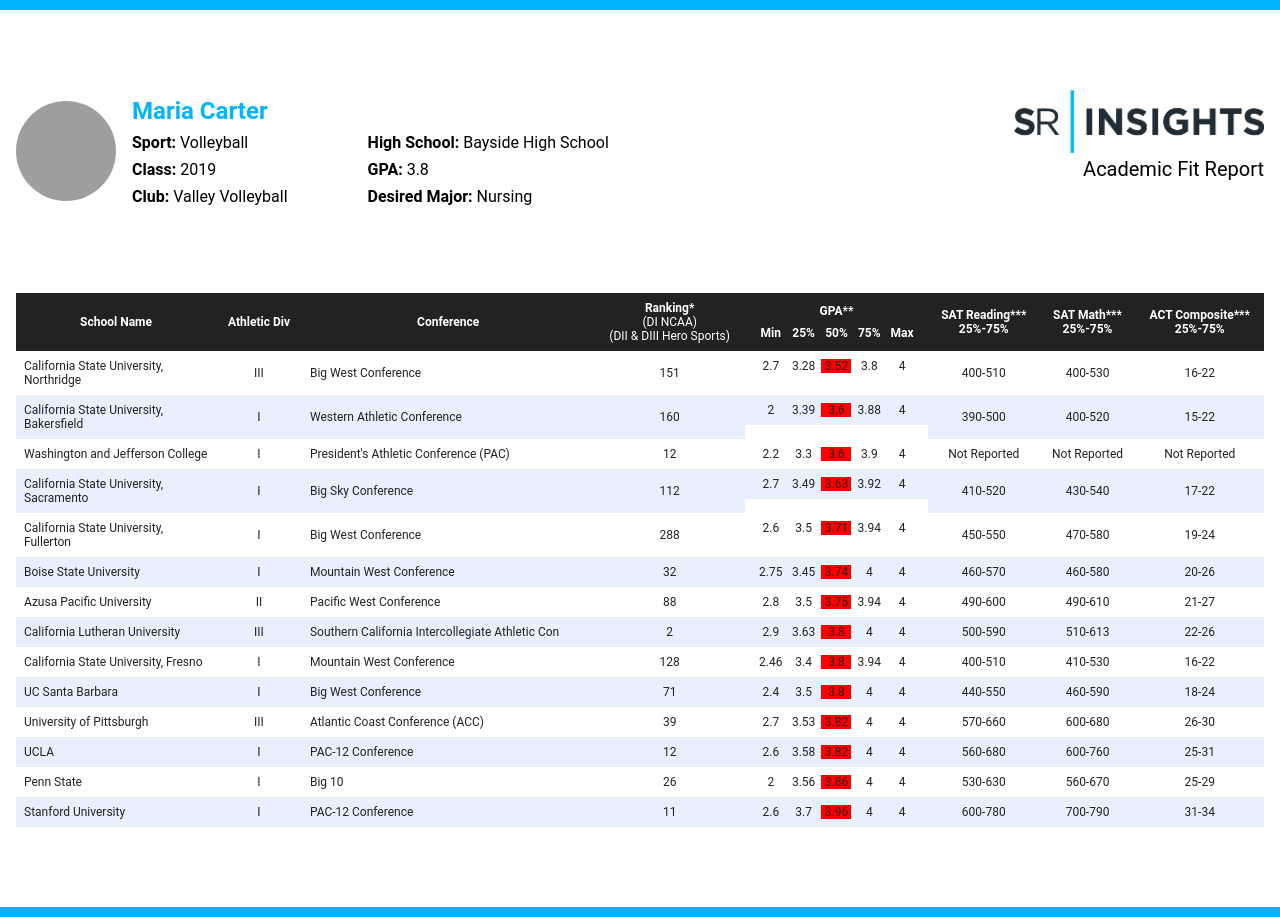
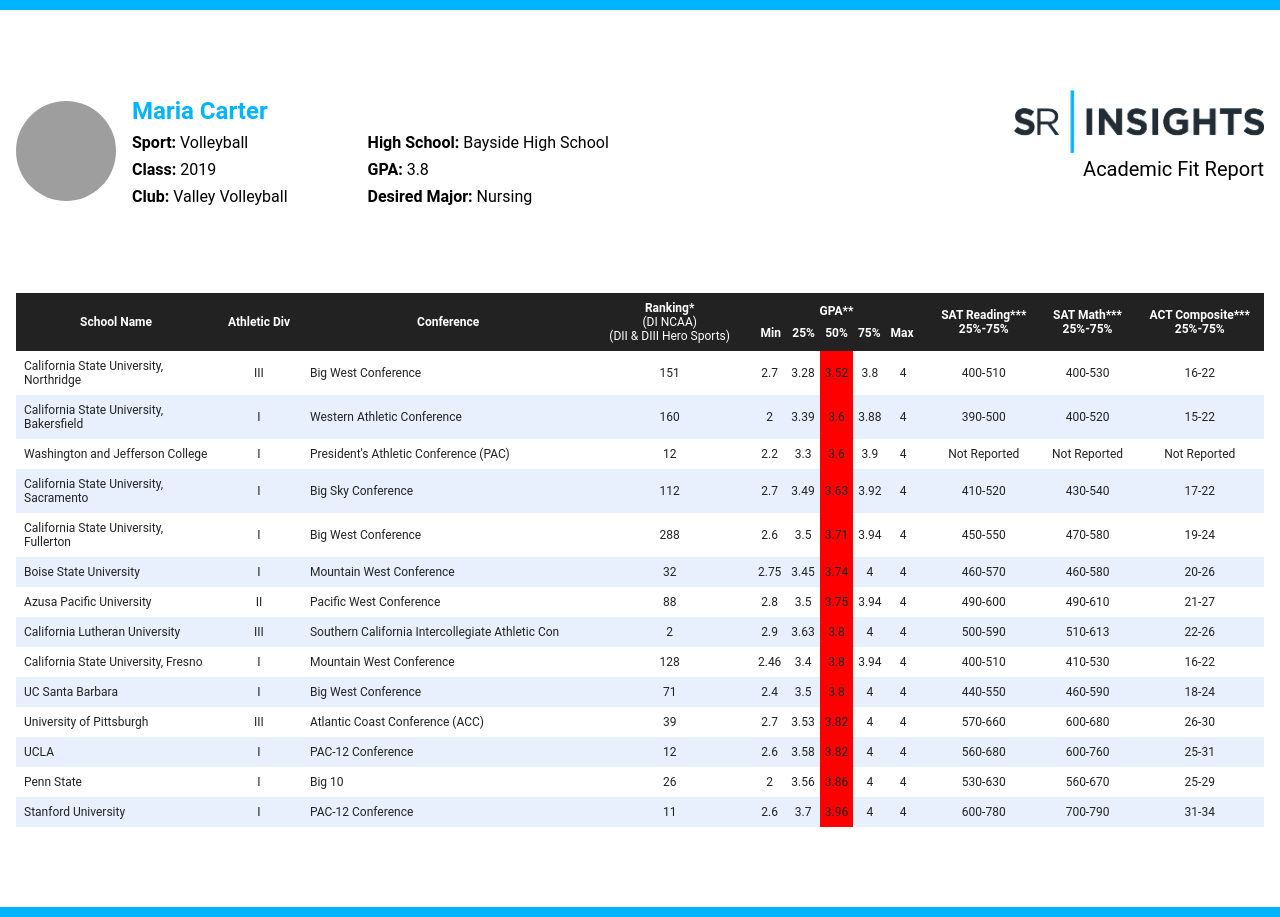
Before and after one commit to mezawebdev/sportsrecruits-code-challenge, a Vue app: page / in a window 1280 px wide. Built offline with nearby package versions, Linux system fonts and the light colour scheme; grey boxes are pictures that could not be loaded.

Commit message:
introduce static types + reorganize components

```diff
--- a/src/App.vue
+++ b/src/App.vue
@@ -1,14 +1,15 @@
 <script setup lang="ts">
-import AcademicFitReport from "@/components/AcademicFitReport.vue";
+import AcademicFitReport from "@/components/templates/AcademicFitReport.vue";
 import { data } from "./assets/data.json";
+import type { Athlete } from "@/interfaces";
+
+const athleteData = data[0] as Athlete;
 </script>
 
 <template>
   <main>
-    <AcademicFitReport :athlete="data[0]" />
+    <AcademicFitReport :athlete="athleteData" />
   </main>
 </template>
 
-<style scoped>
-
-</style>
+<style scoped></style>
--- /dev/null
+++ b/src/components/atoms/DataRow.vue
@@ -0,0 +1 @@
+<template></template>
--- a/src/components/ReportTable.vue
+++ b/src/components/molecules/ReportTable.vue
@@ -1,5 +1,7 @@
 <script setup lang="ts">
-defineProps<{ reports: any[] }>();
+import type { Report } from "@/interfaces";
+
+defineProps<{ reports: Report[] }>();
 </script>
 
 <template>
@@ -32,11 +34,13 @@
         <td>{{ report.conference }}</td>
         <td class="center">{{ report.ranking }}</td>
         <td class="ReportTable__GPACell">
-          <div>{{ report.gpa.min }}</div>
-          <div>{{ report.gpa["25%"] }}</div>
-          <div class="ReportTable__GPA50">{{ report.gpa["50%"] }}</div>
-          <div>{{ report.gpa["75%"] }}</div>
-          <div>{{ report.gpa.max }}</div>
+          <div>
+            <span>{{ report.gpa.min }}</span>
+            <span>{{ report.gpa["25%"] }}</span>
+            <span class="ReportTable__GPA50">{{ report.gpa["50%"] }}</span>
+            <span>{{ report.gpa["75%"] }}</span>
+            <span>{{ report.gpa.max }}</span>
+          </div>
         </td>
         <td class="center">
           {{
@@ -132,12 +136,26 @@
   }
 
   &__GPACell {
-    display: flex;
-    justify-content: space-evenly;
-    text-align: center;
+    position: relative;
 
     div {
-      width: 1.875rem;
+      display: grid;
+      grid-template-columns: repeat(5, 1fr);
+      text-align: center;
+      position: relative;
+      height: 100%;
+      position: absolute;
+      width: calc(100% - (0.5rem * 2));
+      top: 0;
+      align-items: center;
+      left: 0.5rem;
+
+      span {
+        height: 100%;
+        display: flex;
+        align-items: center;
+        justify-content: center;
+      }
     }
   }
 
--- /dev/null
+++ b/src/interfaces/index.ts
@@ -0,0 +1,42 @@
+export interface Report {
+  school: string;
+  division: string;
+  conference: string;
+  ranking: number;
+  gpa: {
+    min: number;
+    "25%": number;
+    "50%": number;
+    "75%": number;
+    max: number;
+  };
+  sat: {
+    reading: {
+      min: number;
+      max: number;
+    };
+    math: {
+      min: number;
+      max: number;
+    };
+  };
+  act: {
+    min: number;
+    max: number;
+  };
+}
+
+export interface Athlete {
+  name: string;
+  sport: string;
+  grad_year: number;
+  birthday: string;
+  email: string;
+  url: string;
+  club: { name: string };
+  high_school: { name: string };
+  gpa: number;
+  major: string;
+  profile_image: string;
+  report: Report[];
+}
--- a/tsconfig.json
+++ b/tsconfig.json
@@ -2,6 +2,7 @@
   "extends": "@vue/tsconfig/tsconfig.web.json",
   "include": ["env.d.ts", "src/**/*", "src/**/*.vue"],
   "compilerOptions": {
+    "resolveJsonModule": true,
     "baseUrl": ".",
     "paths": {
       "@/*": ["./src/*"]
```
Also changed, not shown: src/components/templates/AcademicFitReport.vue (renamed from src/components/AcademicFitReport.vue, +5 -4 lines), src/components/atoms/GeneralInfo.vue (renamed from src/components/GeneralInfo.vue), src/components/atoms/ReportTitle.vue (renamed from src/components/ReportTitle.vue).
